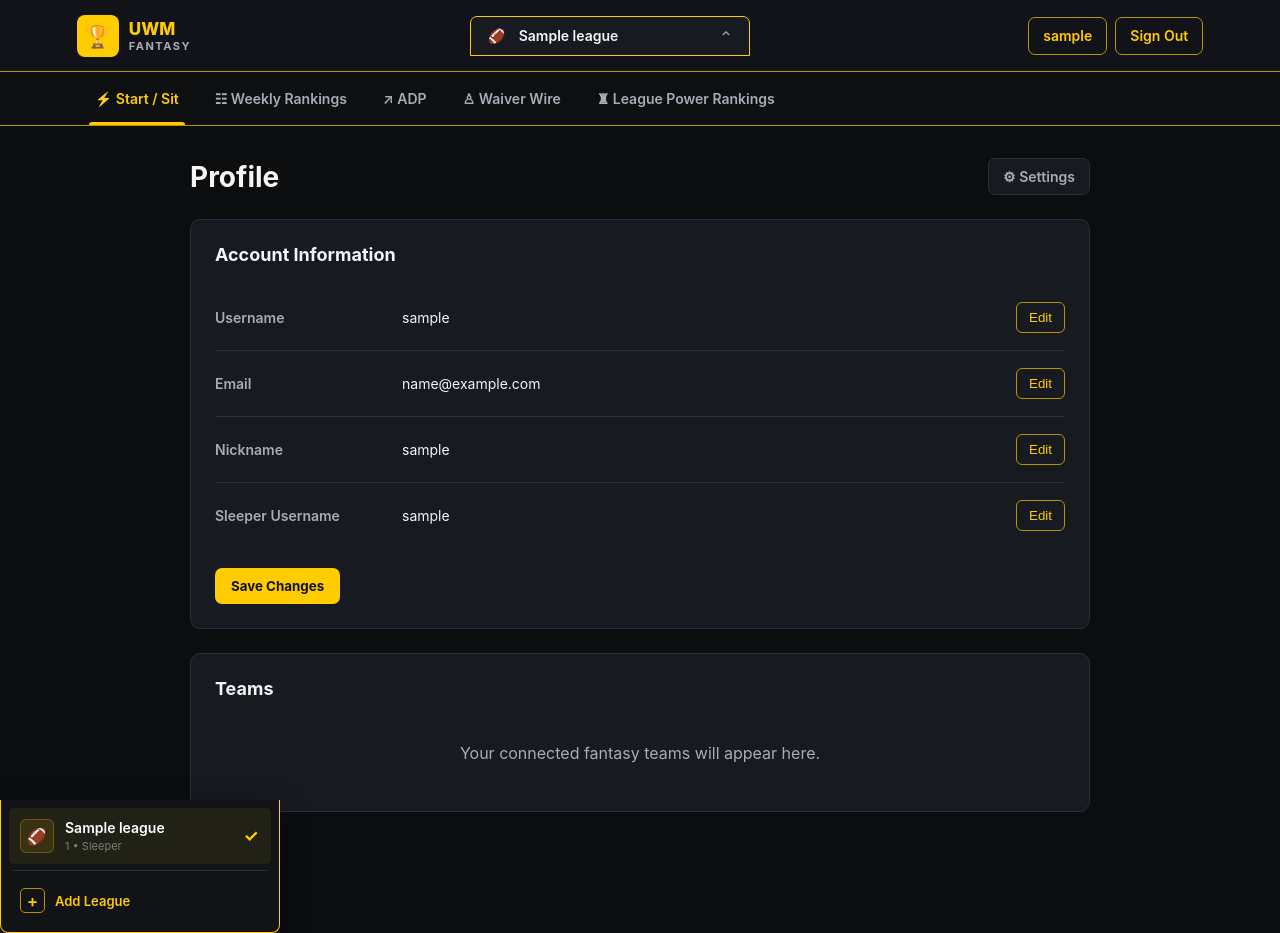
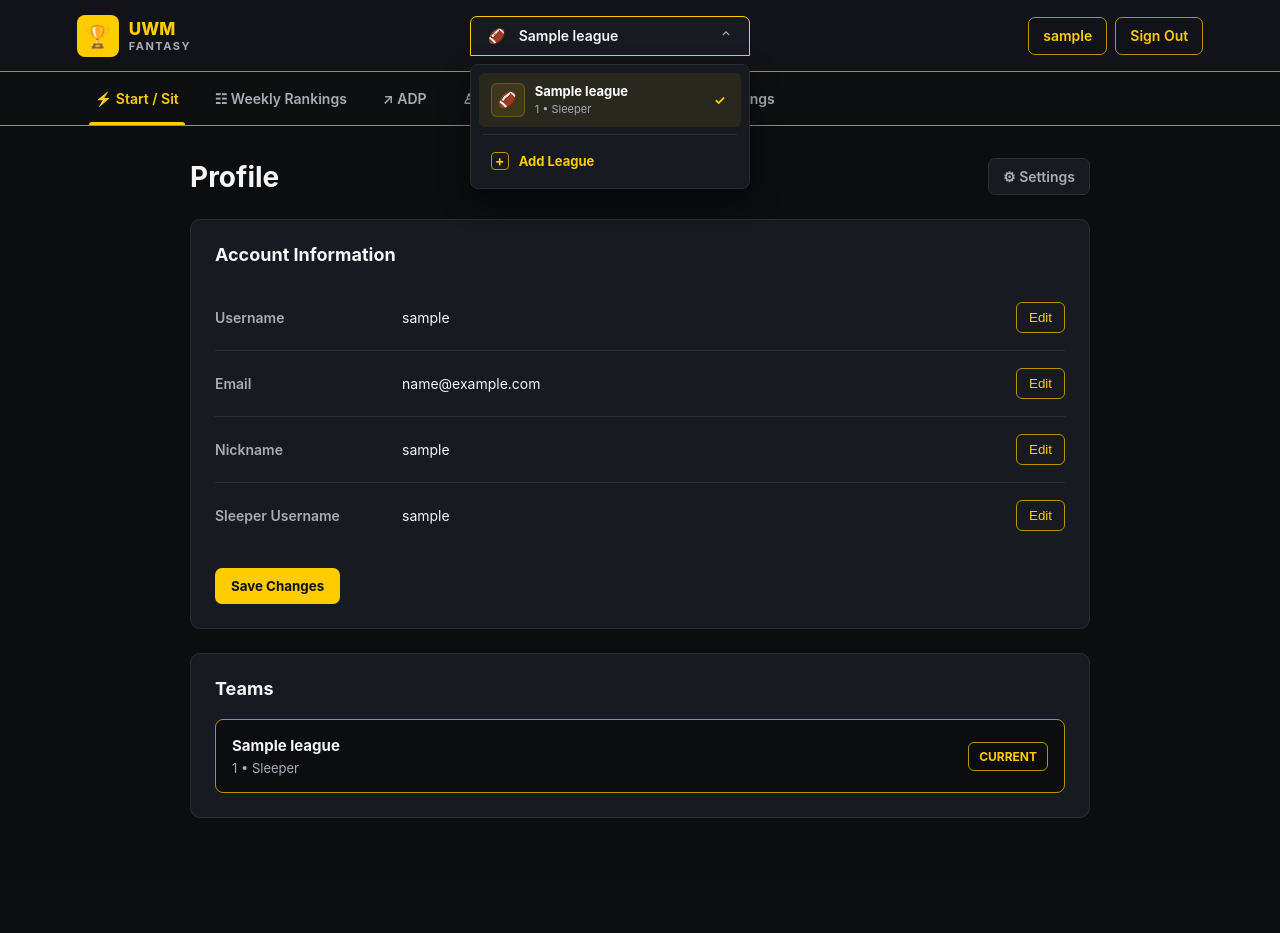
Before and after one commit to TylerRottmann/FantasyFootballAnalyzer, a Django app: page /profile/ in a window 1280 px wide, after a click that opens the changed part. After the commit the page ends 818 px from the top, so only its background shows below. Run offline with Django 5.2, Linux system fonts and the light colour scheme; a user stored in the database is signed in; tables that the repository leaves empty hold one stand-in row (values such as "Sample post").

Commit message:
SCRUM-33: Integrate connected leagues with profile

```diff
--- a/static/css/leagues.css
+++ b/static/css/leagues.css
@@ -344,10 +344,6 @@ select.form-input {
     display: flex;
     flex-direction: column;
 
-    /*
-     * Makes the card fill the same height as the
-     * League Information card.
-     */
     height: 100%;
 
     overflow: hidden;
@@ -367,18 +363,12 @@ select.form-input {
 .league-table-wrapper {
     width: 100%;
 
-    /*
-     * This is the only part of the card that scrolls.
-     */
     flex: 1;
     min-height: 0;
 
     overflow-x: auto;
     overflow-y: auto;
 
-    /*
-     * Firefox scrollbar
-     */
     scrollbar-width: thin;
     scrollbar-color: #ffcc00 #181b20;
 }
@@ -387,8 +377,6 @@ select.form-input {
 /* =========================================================
    GOLD SCROLLBAR
    ========================================================= */
-
-/* Chrome / Edge / Safari */
 
 .league-table-wrapper::-webkit-scrollbar {
     width: 8px;
@@ -441,10 +429,6 @@ select.form-input {
 }
 
 .league-table th {
-    /*
-     * Keeps the column headers visible while the league
-     * rows scroll.
-     */
     position: sticky;
     top: 0;
     z-index: 2;
@@ -747,9 +731,6 @@ select.form-input {
 
 /* =========================================================
    OLD LEAGUE CARD SUPPORT
-   =========================================================
-   Kept in case another template still uses the old
-   league-card layout.
    ========================================================= */
 
 .league-list {
@@ -838,6 +819,151 @@ select.form-input {
 
 
 /* =========================================================
+   HEADER LEAGUE DROPDOWN
+   ========================================================= */
+
+.league-dropdown {
+    position: relative;
+    z-index: 1000;
+}
+
+.league-dropdown summary {
+    list-style: none;
+}
+
+.league-dropdown summary::-webkit-details-marker {
+    display: none;
+}
+
+.league-dropdown-menu {
+    position: absolute;
+    top: calc(100% + 8px);
+    left: 0;
+
+    z-index: 1001;
+
+    width: 280px;
+
+    padding: 8px;
+
+    background: #171a20;
+
+    border: 1px solid #2a2e36;
+    border-radius: 8px;
+
+    box-shadow: 0 12px 30px rgba(0, 0, 0, 0.45);
+}
+
+.league-option {
+    display: flex;
+    align-items: center;
+
+    gap: 10px;
+
+    padding: 10px 12px;
+
+    color: #f5f5f5;
+
+    border-radius: 6px;
+
+    text-decoration: none;
+}
+
+.league-option:hover {
+    background: #20242c;
+}
+
+.league-option.active {
+    background: rgba(255, 204, 0, 0.08);
+}
+
+.league-option-icon {
+    flex-shrink: 0;
+
+    font-size: 15px;
+}
+
+.league-option-info {
+    display: flex;
+    flex: 1;
+    flex-direction: column;
+
+    min-width: 0;
+}
+
+.league-option-name {
+    overflow: hidden;
+
+    font-size: 13px;
+    font-weight: 700;
+
+    white-space: nowrap;
+    text-overflow: ellipsis;
+}
+
+.league-option-meta {
+    margin-top: 3px;
+
+    color: #a7adb7;
+
+    font-size: 11px;
+}
+
+.league-option-check {
+    flex-shrink: 0;
+
+    color: #ffcc00;
+
+    font-size: 13px;
+    font-weight: 700;
+}
+
+.league-dropdown-divider {
+    height: 1px;
+
+    margin: 7px 4px;
+
+    background: #2a2e36;
+}
+
+.league-add-option {
+    display: flex;
+    align-items: center;
+
+    gap: 10px;
+
+    padding: 10px 12px;
+
+    color: #ffcc00;
+
+    border-radius: 6px;
+
+    font-size: 13px;
+    font-weight: 700;
+
+    text-decoration: none;
+}
+
+.league-add-option:hover {
+    background: #20242c;
+}
+
+.league-add-icon {
+    display: flex;
+    align-items: center;
+    justify-content: center;
+
+    width: 18px;
+    height: 18px;
+
+    border: 1px solid #b89400;
+    border-radius: 4px;
+
+    font-size: 14px;
+}
+
+
+/* =========================================================
    RESPONSIVE
    ========================================================= */
 
@@ -849,7 +975,6 @@ select.form-input {
 
 }
 
-
 @media (max-width: 900px) {
 
     .league-layout {
@@ -858,11 +983,6 @@ select.form-input {
         align-items: stretch;
     }
 
-    /*
-     * On a single-column layout, allow the leagues card
-     * to size naturally instead of forcing it to match
-     * the form card.
-     */
     .connected-leagues {
         height: auto;
     }
@@ -872,7 +992,6 @@ select.form-input {
     }
 
 }
-
 
 @media (max-width: 700px) {
 
--- a/static/css/profile.css
+++ b/static/css/profile.css
@@ -144,12 +144,118 @@
 
 /* ---------- Teams ---------- */
 
+.teams-list {
+    display: flex;
+    flex-direction: column;
+    gap: 12px;
+}
+
+.team-item {
+    display: flex;
+    align-items: center;
+    justify-content: space-between;
+
+    gap: 20px;
+
+    padding: 16px;
+
+    background-color: var(--bg-main);
+
+    border: 1px solid var(--border);
+    border-radius: 8px;
+}
+
+.team-item.active {
+    border-color: var(--gold-dark);
+}
+
+.team-info {
+    min-width: 0;
+}
+
+.team-name {
+    margin-bottom: 5px;
+
+    color: var(--text-primary);
+
+    font-size: 15px;
+    font-weight: 700;
+}
+
+.team-meta {
+    color: var(--text-secondary);
+
+    font-size: 13px;
+}
+
+.active-team-label {
+    flex-shrink: 0;
+
+    padding: 6px 10px;
+
+    color: var(--gold);
+
+    border: 1px solid var(--gold-dark);
+    border-radius: 6px;
+
+    font-size: 12px;
+    font-weight: 700;
+
+    text-transform: uppercase;
+}
+
+.switch-team-button {
+    flex-shrink: 0;
+
+    padding: 7px 12px;
+
+    background: transparent;
+    color: var(--gold);
+
+    border: 1px solid var(--gold-dark);
+    border-radius: 6px;
+
+    font-size: 13px;
+    font-weight: 600;
+
+    text-decoration: none;
+}
+
+.switch-team-button:hover {
+    background-color: var(--gold);
+    color: #111;
+}
+
 .teams-empty {
     padding: 24px 0;
 
     color: var(--text-secondary);
 
     text-align: center;
+}
+
+.connect-team-button {
+    display: block;
+
+    width: fit-content;
+
+    margin: 0 auto;
+
+    padding: 9px 14px;
+
+    background-color: var(--gold);
+    color: #111;
+
+    border-radius: 7px;
+
+    font-size: 14px;
+    font-weight: 700;
+
+    text-decoration: none;
+}
+
+.connect-team-button:hover {
+    background-color: var(--gold-dark);
 }
 
 
@@ -242,6 +348,7 @@
 /* ---------- Responsive ---------- */
 
 @media (max-width: 600px) {
+
     .profile-field {
         grid-template-columns: 1fr auto;
     }
@@ -249,4 +356,9 @@
     .profile-field label {
         grid-column: 1 / -1;
     }
+
+    .team-item {
+        align-items: flex-start;
+    }
+
 }
--- a/templates/profile.html
+++ b/templates/profile.html
@@ -121,9 +121,62 @@
 
         <h2>Teams</h2>
 
-        <div class="teams-empty">
-            Your connected fantasy teams will appear here.
-        </div>
+        {% if connected_leagues %}
+
+            <div class="teams-list">
+
+                {% for connection in connected_leagues %}
+
+                    <div class="team-item {% if connection.league.id == active_league.id %}active{% endif %}">
+
+                        <div class="team-info">
+
+                            <div class="team-name">
+                                {{ connection.league.name }}
+                            </div>
+
+                            <div class="team-meta">
+                                {{ connection.league.season }}
+                                •
+                                {{ connection.get_platform_display }}
+                            </div>
+
+                        </div>
+
+
+                        {% if connection.league.id == active_league.id %}
+
+                            <span class="active-team-label">
+                                Current
+                            </span>
+
+                        {% else %}
+
+                            <a href="{% url 'select_league' connection.league.id %}"
+                               class="switch-team-button">
+                                Switch
+                            </a>
+
+                        {% endif %}
+
+                    </div>
+
+                {% endfor %}
+
+            </div>
+
+        {% else %}
+
+            <div class="teams-empty">
+                No fantasy teams connected yet.
+            </div>
+
+            <a href="{% url 'connect_league' %}"
+               class="connect-team-button">
+                Connect League
+            </a>
+
+        {% endif %}
 
     </div>
 
```
Also changed, not shown: leagues/views.py (+7 -1 lines).
